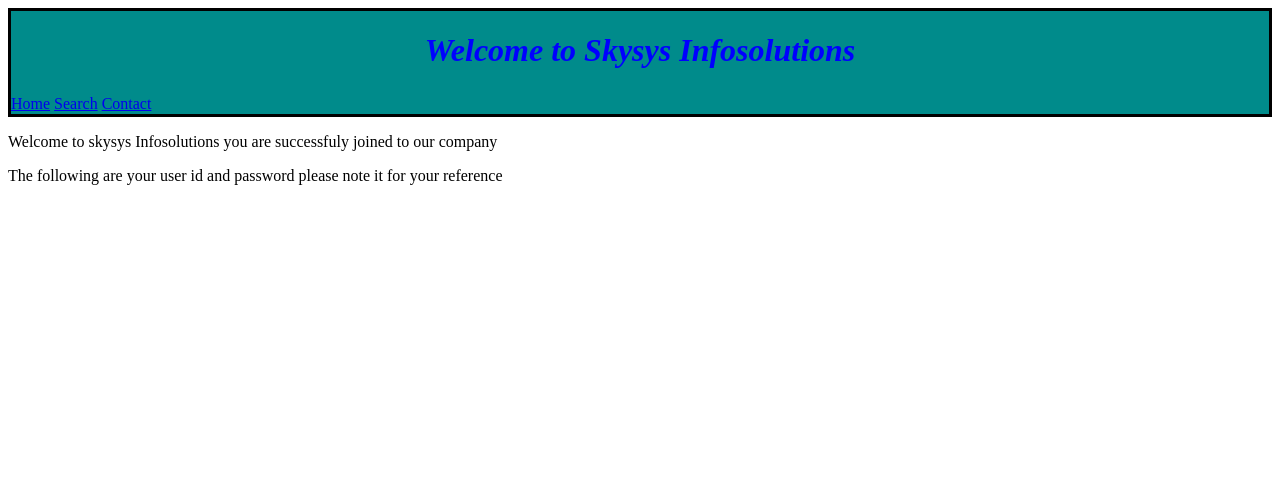
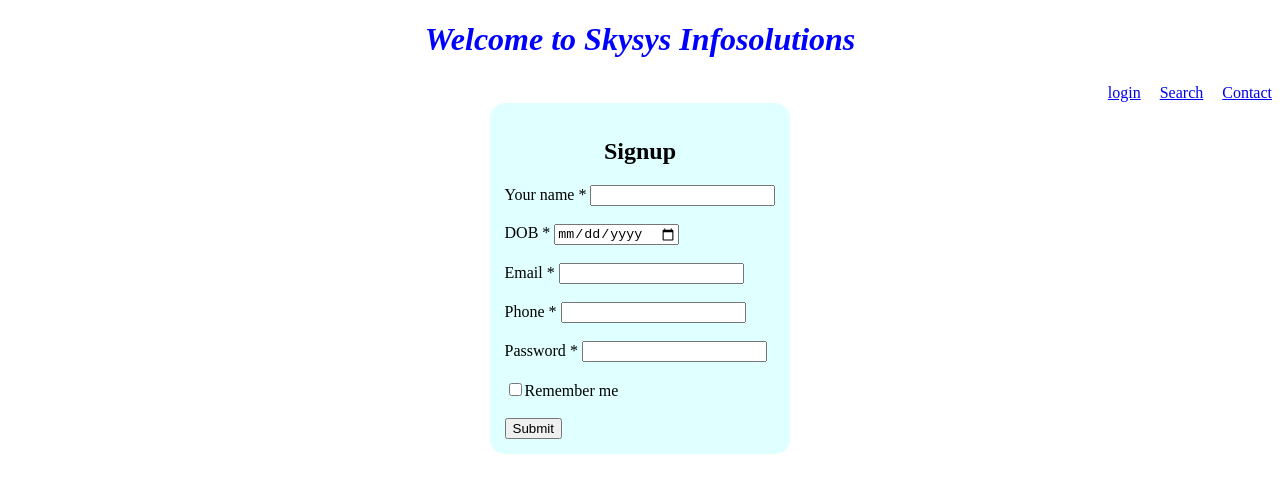
Before and after one commit to Ajithskysys/webdevelopment, a plain HTML site: page Signup.html in a window 1280 px wide. Drawn offline with Linux system fonts and the light colour scheme.

Commit message:
Add files via upload

```diff
--- a/Signup.html
+++ b/Signup.html
@@ -1,25 +1,81 @@
 <!DOCTYPE html>
 <html lang="en">
+
 <head>
     <meta charset="UTF-8">
     <meta http-equiv="X-UA-Compatible" content="IE=edge">
     <meta name="viewport" content="width=device-width, initial-scale=1.0">
     <title>welcome to skysys</title>
+    <style type=text/css>
+        .navbar {
+            color: aliceblue;
+            width: auto;
+        }
+        .signup {
+      width: fit-content;
+      margin-left: auto;
+      margin-right: auto;
+      text-align: left;
+      padding: 15px;
+      background: lightcyan;
+      border-radius: 15px;
+    }
+    </style>
 </head>
+
 <body>
 
     <div class="navbar">
-        <div style="border-style:solid;width: auto; height: auto;background-color: darkcyan; border: solid black; ">
-            <H1 style="text-align: center;color: blue;"><em>Welcome to Skysys Infosolutions</em></H1>
-            <a href="#"><i class="fa fa-fw fa-home" style="font-size:20px"></i> Home</a>
-            <a href="#"><i class="fa fa-fw fa-search"></i> Search</a>
-            <a href="#"><i class="fa fa-fw fa-envelope"></i> Contact</a>
-            </div>
-            </div>
+        <H1 style="text-align: center;color: blue;"><em>Welcome to Skysys Infosolutions</em></H1>
+        <div class="" style="text-align: right; word-spacing: 15px;">
+            <a href="index.html"><i class="fa fa-fw fa-home" style="font-size:20px; text-align: right;"></i> login</a>
+            <a href="https://skysysonline.com/services.html"><i class="fa fa-fw fa-search;"></i> Search</a>
+            <a href="https://skysysonline.com/contact.html"><i class="fa fa-fw fa-envelope;"></i> Contact</a>
+        </div>
+    </div>
+    <div class="signup">
+        <h2 style="text-align: center;">Signup</h2>
 
-            <p>Welcome to skysys Infosolutions you are successfuly joined to our company</p>
-                <p> The following are your user id and password please note it for your reference </p>
+        <form action="index.html" method="post">
+            <label>
+                Your name <span class="req">*</span>
+                <input type="text" required autocomplete="off" />
+            </label>
+            <br>
+            <br>
+            <label>
+                DOB <span class="req">*</span>
+                <input type="date" required autocomplete="off" />
+            </label>
+            <br>
+            <br>
+            <label>
+                Email <span class="req">*</span>
+                <input type="email" required autocomplete="off" />
+            </label>
+            <br>
+            <br>
+            <label>
+                Phone <span class="req">*</span>
+                <input type="tel" id="phone" maxlength="10" pattern="\d{10}" title="Please enter exactly 10 digits"
+                    required autocomplete="off" />
+            </label>
+            <br>
+            <br>
+            <label>
+                Password <span class="req">*</span>
+                <input type="password" required autocomplete="off" />
+            </label>
+            <br>
+            <br>
+            <label>
+                <input type="checkbox">Remember me
+            </label>
+            <br>
+            <br>
+            <label><input type="submit" style="text-align: center;"></label>
+        </form>
+    </div>
+</body>
 
-                <p></p>
-</body>
 </html>
```
Also changed, not shown: forgotpassword.html (+11 -7 lines), index.html (+3 -6 lines), new begin.html (added, +21 -0 lines).
